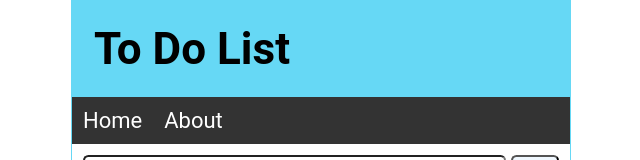
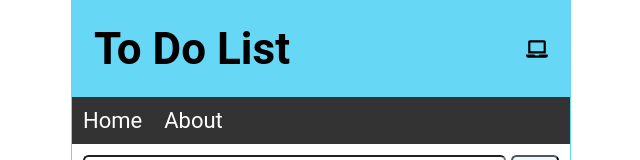
Before and after one commit to danushkap/react-todolist, a React (Create React App) app: page / in a window 1280 px wide. Shown: the top 160 px of the page, without its empty margins (319-959 px from the left). Built offline with nearby package versions, Linux system fonts and the light colour scheme; data requests are answered from the project's data file.

Commit message:
Custom Hook: useWindowSize()

```diff
--- a/src/Header.jsx
+++ b/src/Header.jsx
@@ -1,9 +1,18 @@
 import React from 'react'
+import { FaLaptop, FaTabletAlt, FaMobileAlt } from 'react-icons/fa';
+import useWindowSize from './hooks/useWindowSize';
 
 const Header = () => {
+    const { width } = useWindowSize();
+
     return (
         <header>
             <h1>To Do List</h1>
+            {width < 768
+                ? <FaMobileAlt />
+                : width < 992
+                    ? <FaTabletAlt />
+                    : <FaLaptop />}
         </header>
     )
 }
--- /dev/null
+++ b/src/hooks/useWindowSize.js
@@ -0,0 +1,32 @@
+import { useState, useEffect } from "react";
+
+const useWindowSize = () => {
+    const [windowSize, setWindowSize] = useState({
+        width: undefined,
+        height: undefined
+    });
+
+    useEffect(() => {
+        const handleResize = () => {
+            setWindowSize({
+                width: window.innerWidth,
+                height: window.innerHeight
+            });
+        }
+
+        // Set sizes for the first-time
+        handleResize()
+
+        // Set sizes when the windows resizes
+        window.addEventListener("resize", handleResize);
+
+        // The clean-up routine that removes the event listener preventing any memory leaks
+        return () => window.removeEventListener("resize", handleResize);
+
+    }, [])
+
+    // The actual return from the Hook
+    return windowSize;
+}
+
+export default useWindowSize;
```
